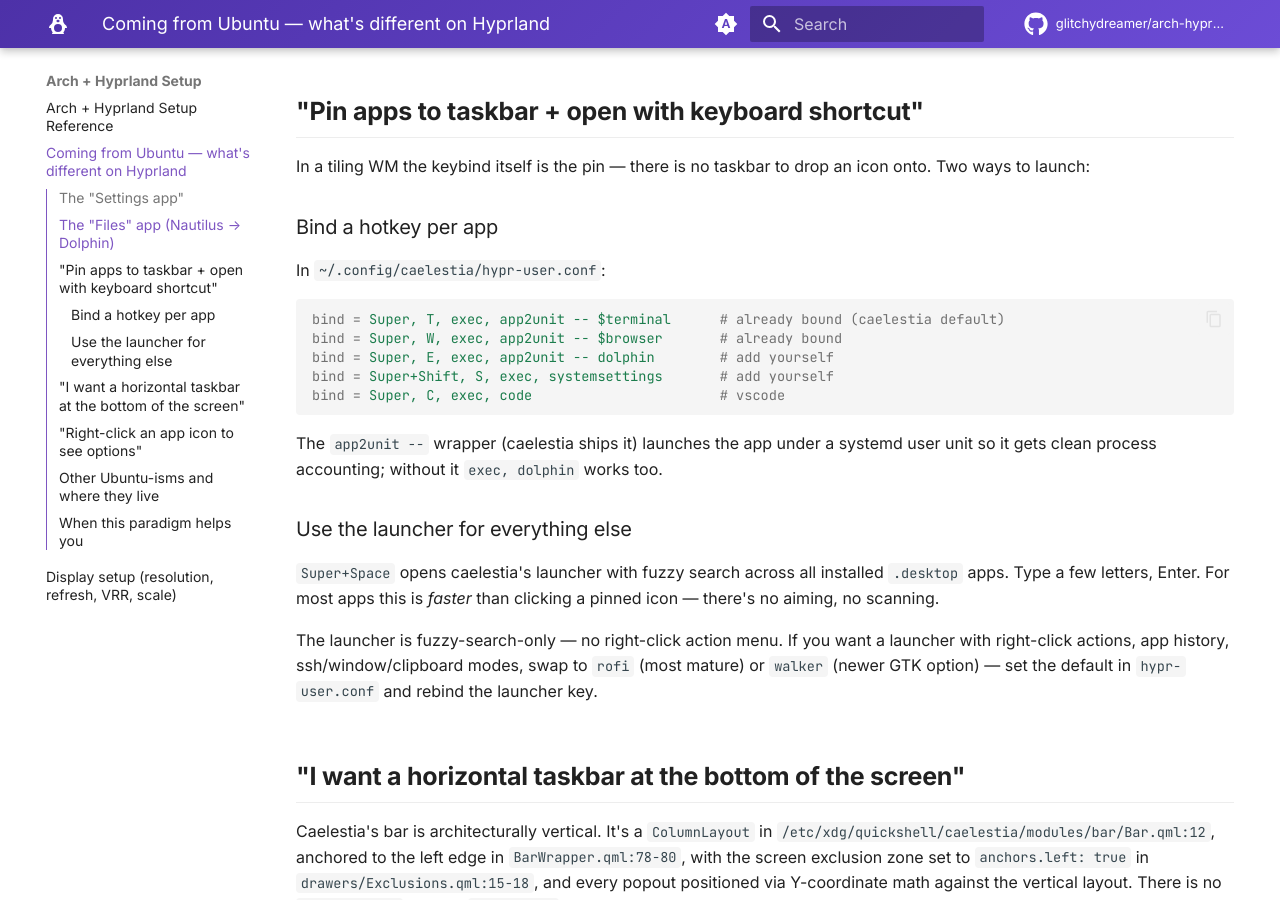
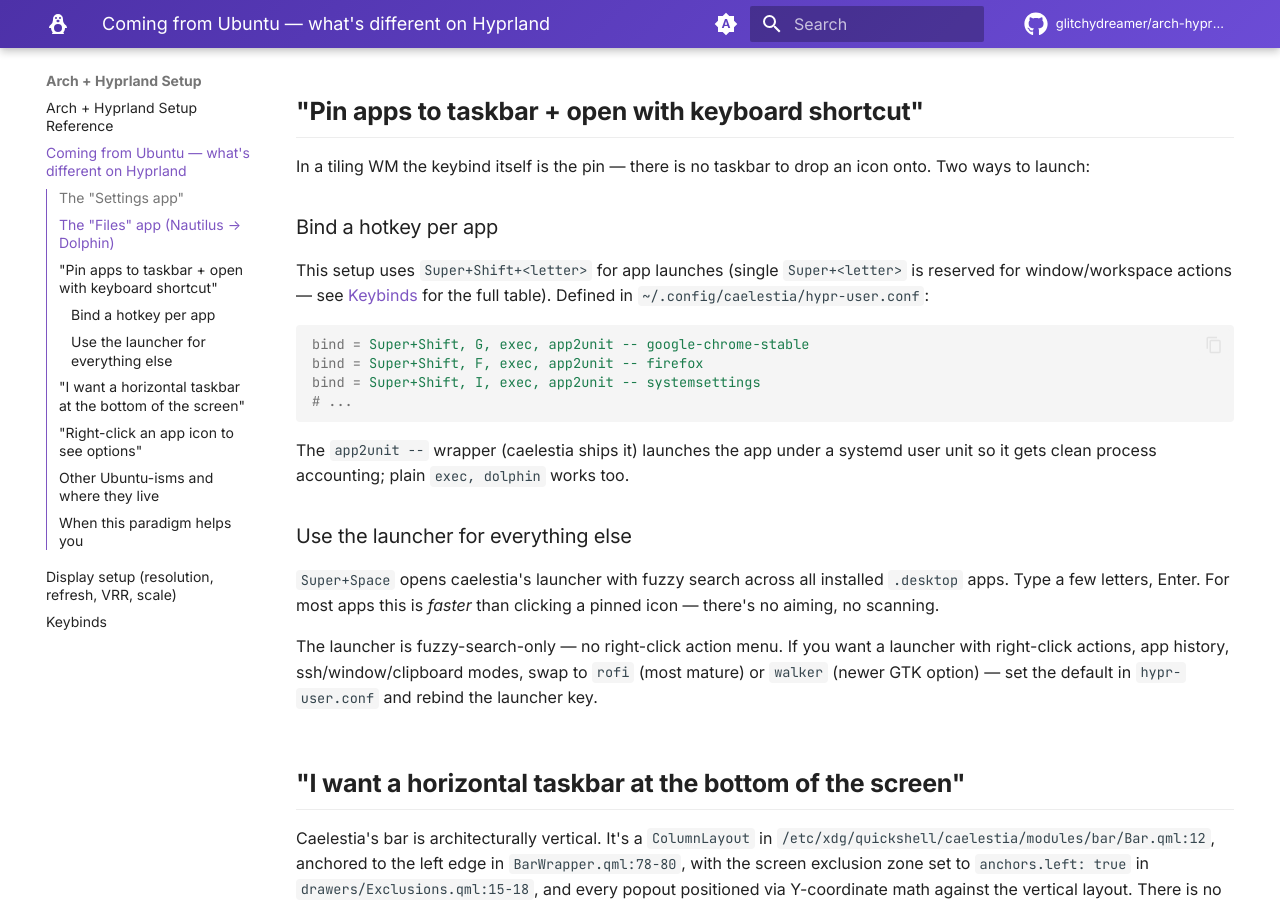
Before and after one commit to glitchydreamer/arch-hyprland-setup, an MkDocs documentation site: the page built from docs/coming-from-ubuntu.md, in a window 1280 px wide and 900 px high, scrolled down 2078 px. Built offline with MkDocs 1.6.1 and Material for MkDocs 9.7.7, drawn with Linux system fonts in a browser that asks for light colours; comment, search, counter and statistics services are not loaded.

Commit message:
docs: app launch keybinds + drawer toggles
Add Super+Shift+<letter> bindings in hypr-user.conf for the personal
app set (Chrome, Firefox, Brave, Edge, Antigravity, Claude Desktop,
KWrite, systemsettings, nvidia-settings, Mission Center, Discover) and
for caelestia's auto-hidden panels (bar, dashboard, utilities) via
Quickshell IPC.

Single Super+<letter> is left alone — caelestia's window/workspace
layer claims most of it, and the existing kbEditor (Super+C), kbBrowser
(Super+W), kbFileExplorer (Super+E), kbTerminal (Super+T) cover the
most-used apps. Conflicts were checked against the live bind table
before committing.

New docs/keybinds.md is the canonical reference. coming-from-ubuntu.md
and index.md cross-link to it.

````diff
--- a/docs/coming-from-ubuntu.md
+++ b/docs/coming-from-ubuntu.md
@@ -66,19 +66,20 @@ icon onto. Two ways to launch:
 
 ### Bind a hotkey per app
 
-In `~/.config/caelestia/hypr-user.conf`:
+This setup uses `Super+Shift+<letter>` for app launches (single `Super+<letter>`
+is reserved for window/workspace actions — see [Keybinds](keybinds.md) for the
+full table). Defined in `~/.config/caelestia/hypr-user.conf`:
 
 ```ini
-bind = Super, T, exec, app2unit -- $terminal      # already bound (caelestia default)
-bind = Super, W, exec, app2unit -- $browser       # already bound
-bind = Super, E, exec, app2unit -- dolphin        # add yourself
-bind = Super+Shift, S, exec, systemsettings       # add yourself
-bind = Super, C, exec, code                       # vscode
+bind = Super+Shift, G, exec, app2unit -- google-chrome-stable
+bind = Super+Shift, F, exec, app2unit -- firefox
+bind = Super+Shift, I, exec, app2unit -- systemsettings
+# ...
 ```
 
 The `app2unit --` wrapper (caelestia ships it) launches the app under a
-systemd user unit so it gets clean process accounting; without it
-`exec, dolphin` works too.
+systemd user unit so it gets clean process accounting; plain `exec, dolphin`
+works too.
 
 ### Use the launcher for everything else
 
````
Also changed, not shown: docs/index.md (+1 -1 lines), docs/keybinds.md (added, +144 -0 lines).
